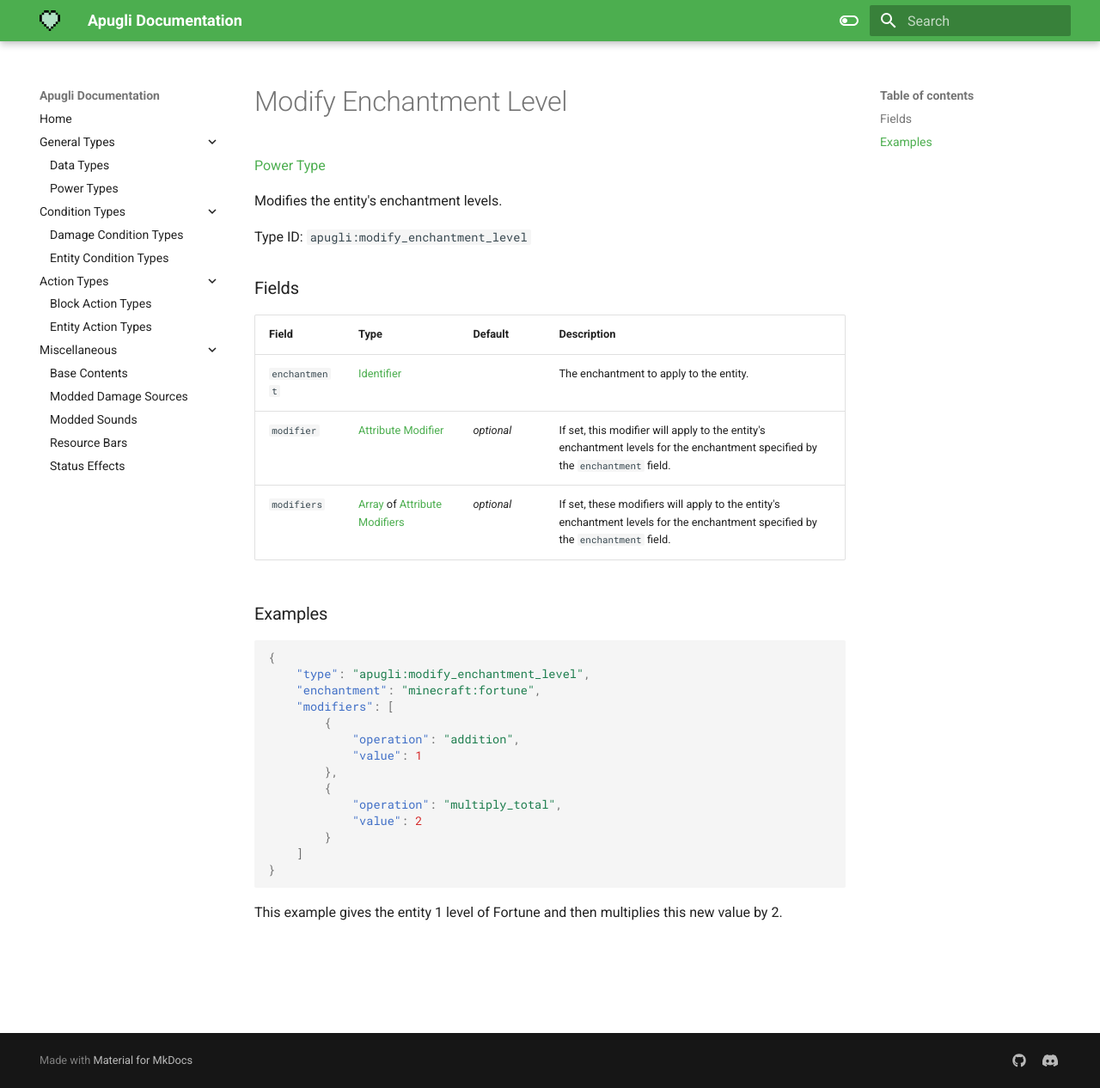
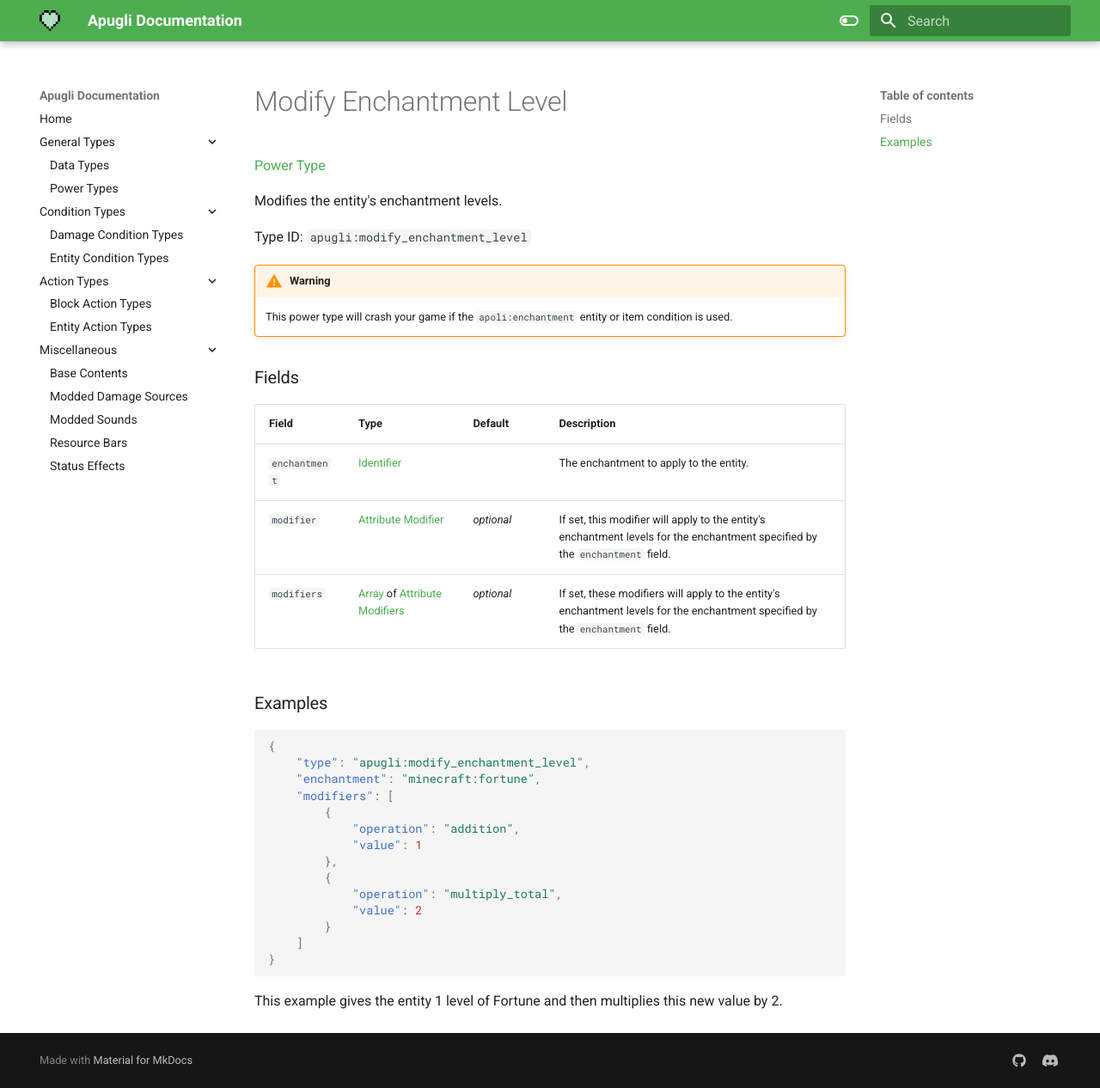
Before and after one commit to MerchantPug/apugli-docs, an MkDocs documentation site: the page built from docs/types/power_types/modify_enchantment_level.md, in a window 1280 px wide and 1266 px high. Shown: the whole window at 86% size. Built offline with MkDocs 1.6.1 and Material for MkDocs 9.7.7, drawn with Linux system fonts in a browser that asks for light colours.

Commit message:
Add warning for a bug I can't feasibly fix.

```diff
--- a/docs/types/power_types/modify_enchantment_level.md
+++ b/docs/types/power_types/modify_enchantment_level.md
@@ -11,6 +11,8 @@ Modifies the entity's enchantment levels.
 
 Type ID: `apugli:modify_enchantment_level`
 
+!!! warning
+    This power type will crash your game if the `apoli:enchantment` entity or item condition is used.
 
 ### Fields
 
```
